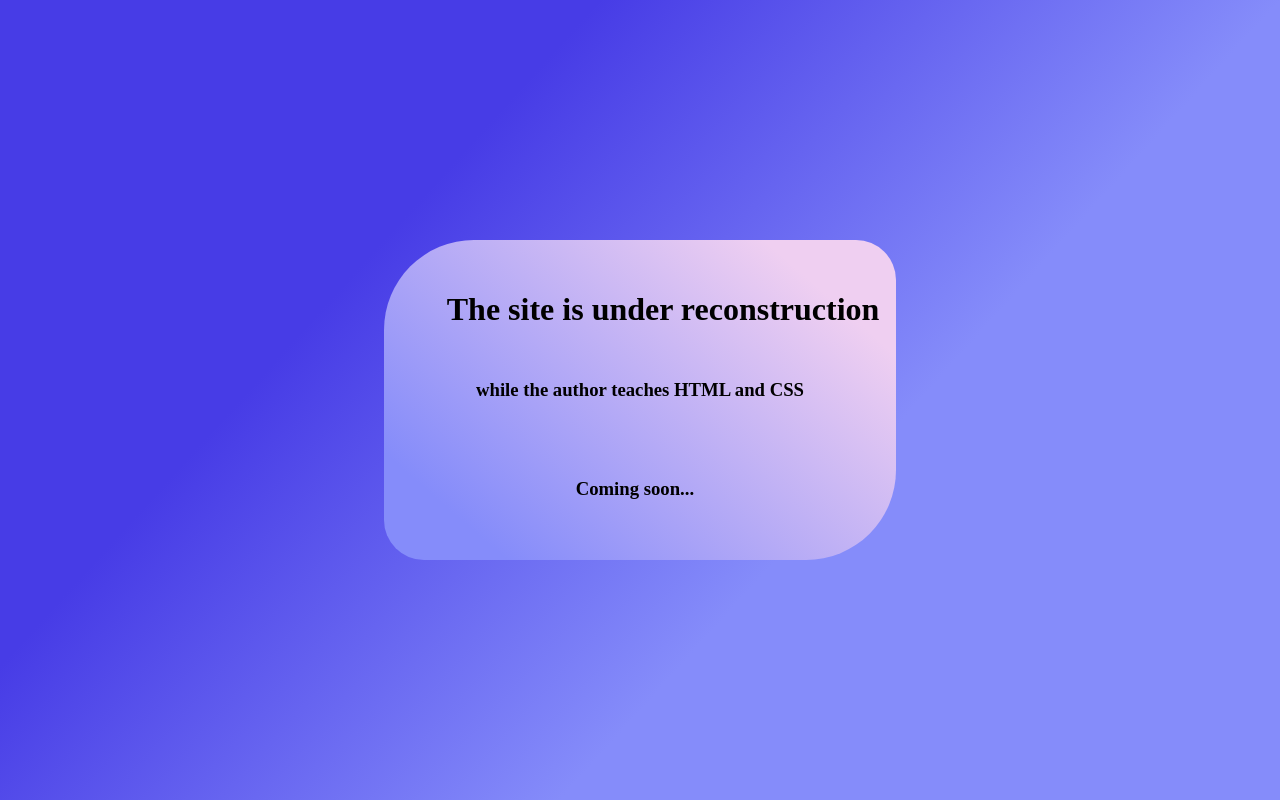
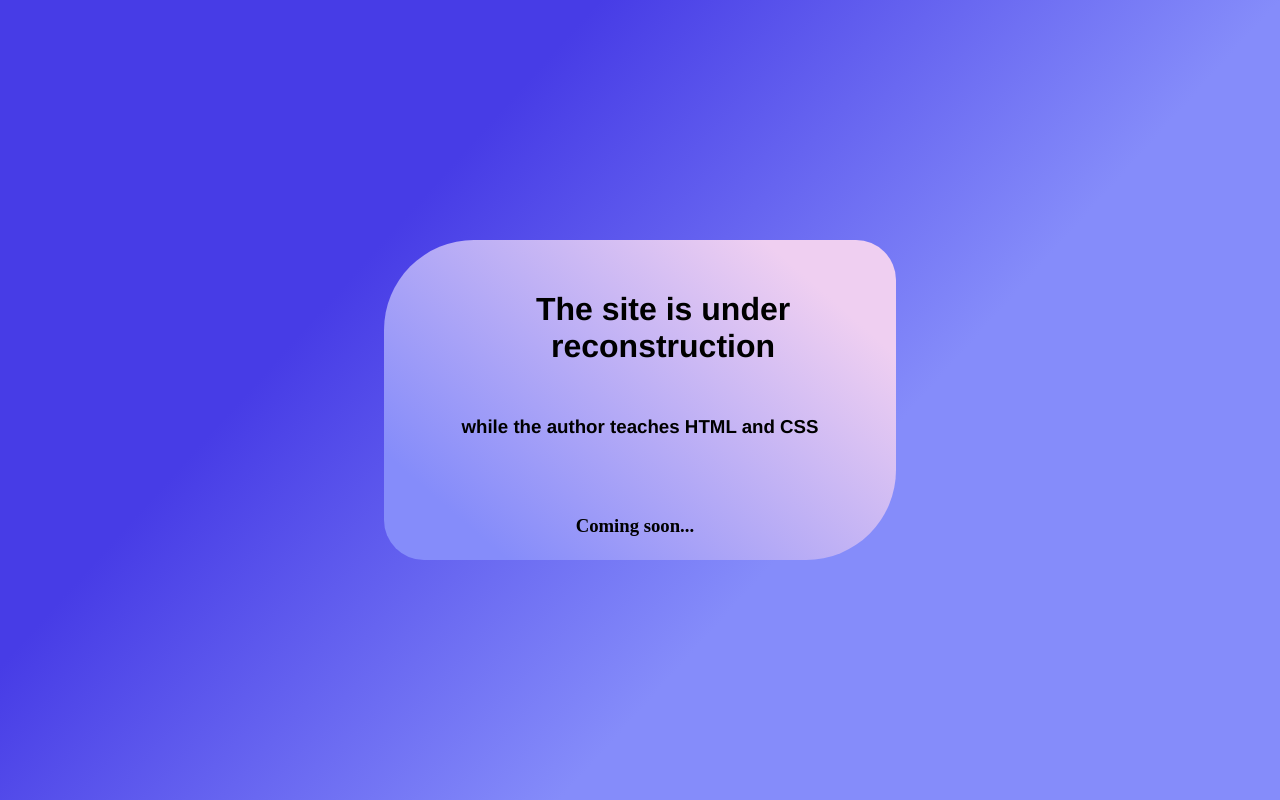
Before and after one commit to BrBrov/rsschool-cv-stage0, a plain HTML site: page index.html in a window 1280 px wide. Drawn offline with Linux system fonts and the light colour scheme.

Commit message:
feat: Add font into HTML text

```diff
--- a/index.html
+++ b/index.html
@@ -10,8 +10,8 @@
 <body>
     <div class="container">
         <div class="page">
-            <h1 class="text-h1">The site is under reconstruction</h1>
-            <h3 class="text-h2">while the author teaches HTML and CSS</h3>
+            <h1 class="text-h1 font">The site is under reconstruction</h1>
+            <h3 class="text-h2 font" >while the author teaches HTML and CSS</h3>
             <h3 class="text-h3">Coming soon...</h3>
 
         </div>
```
